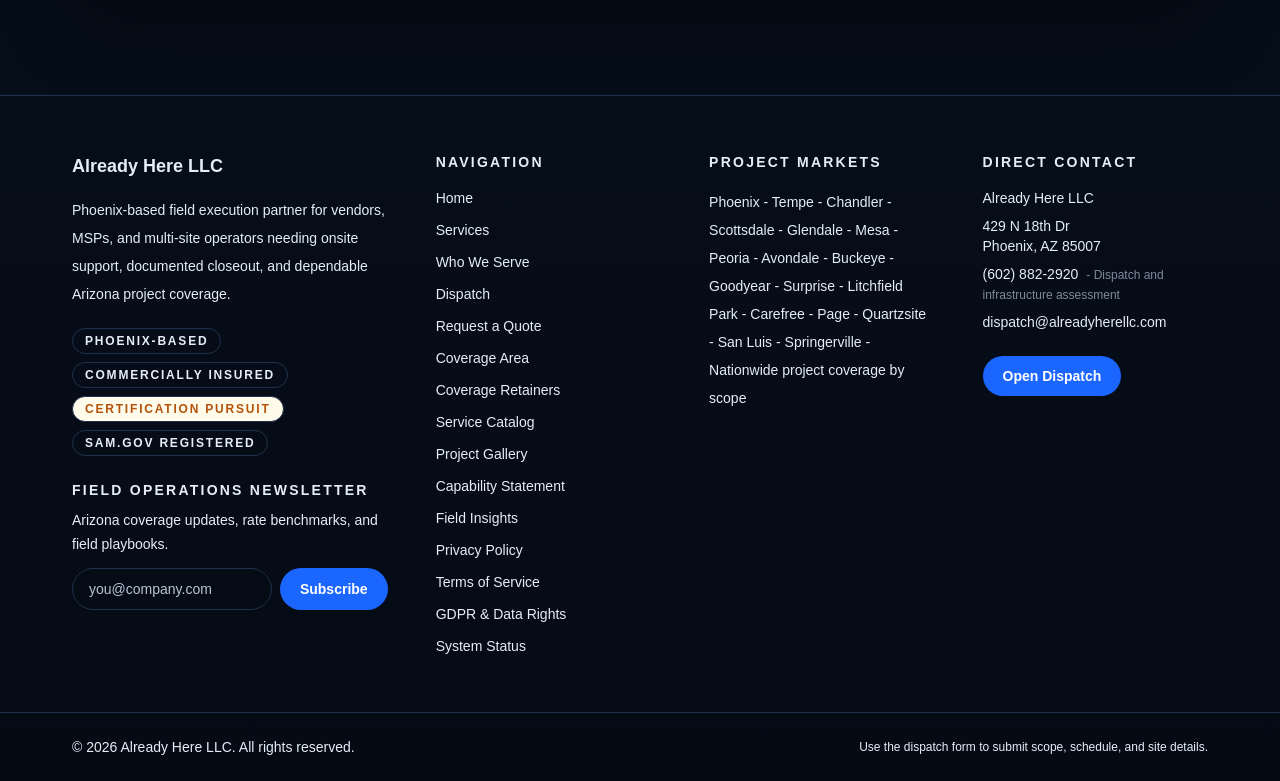
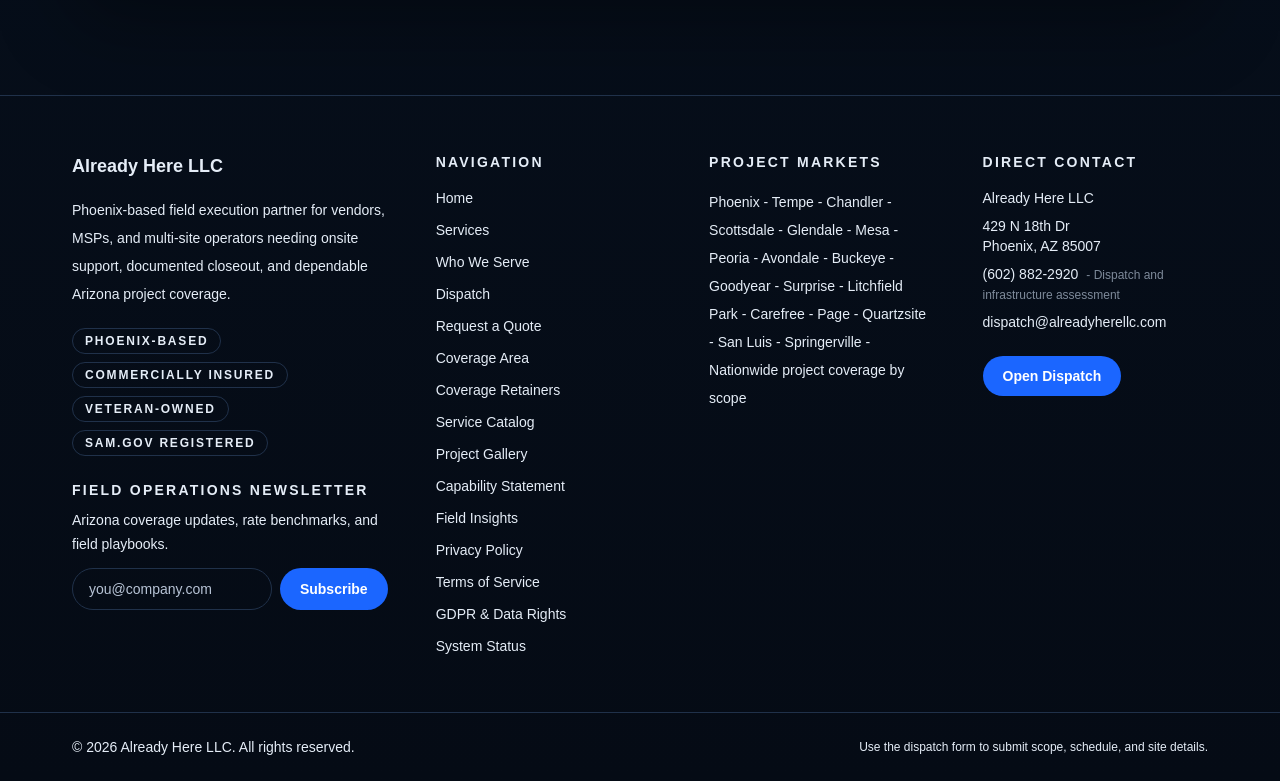
Before and after one commit to quantam101/already-here-llc, a Next.js app: page /rfq in a window 1280 px wide. Shown: the part 2176-2957 px from the top of the page. Built offline with nearby package versions, Linux system fonts and the light colour scheme; no server answers.

Commit message:
Align public status wording with verified ownership (#209)
Replace legacy certification-pursuit wording with verified veteran-owned status while keeping formal certification status separate.

```diff
--- a/app/page.tsx
+++ b/app/page.tsx
@@ -204,7 +204,7 @@ export default function HomePage() {
           <div className="mb-10">
             <span className="eyebrow">Representative work</span>
             <h2 className="section-title mt-5">Field execution across environments that matter</h2>
-            <p className="section-copy">Clients include national retail technology vendors, enterprise infrastructure teams, healthcare-adjacent operators, and MSPs across the Phoenix metro and Western US. Client names available for qualified buyers upon request.</p>
+            <p className="section-copy">Representative names are shown where the relationship is supported by verified records, with direct, service-channel, and marketplace-routed status kept distinct.</p>
 
             <div className="mt-8 grid gap-4 sm:grid-cols-2 lg:grid-cols-3">
               {representativeWork.map(({ tag, client, scope }) => (
@@ -283,7 +283,7 @@ export default function HomePage() {
                 { title: 'MSPs and network operators', body: 'Extend field coverage for smart hands, network troubleshooting, router work, site visits, documentation collection, and remediation without carrying local headcount for every project market.' },
                 { title: 'Vendors and prime contractors', body: 'Use Already Here LLC as the onsite execution layer when the scope, parts, and ticket flow are defined and the missing piece is reliable field completion.' },
                 { title: 'Retail and commercial operators', body: 'Support multi-site technology programs, POS work, endpoint refreshes, store modernization, rollout recovery, RFID, asset tracking, IT asset recovery, return logistics, and commercial infrastructure tasks.' },
-                { title: 'Procurement teams', body: 'SAM.gov registered and commercially insured, with certification pursuit handled separately from public buyer claims.' }
+                { title: 'Procurement teams', body: 'SAM.gov registered, commercially insured, and veteran-owned; formal certification status is supplied separately when applicable.' }
               ].map(({ title, body }) => (
                 <div key={title} className="card p-6">
                   <h3 className="text-xl font-semibold text-navy">{title}</h3>
@@ -343,7 +343,7 @@ export default function HomePage() {
               <span className="inline-flex rounded-full border border-white/15 bg-white/10 px-3 py-1 text-xs font-semibold uppercase tracking-[0.18em] text-white/80">Ready to engage</span>
               <h2 className="mt-5 text-3xl font-semibold tracking-tight sm:text-4xl">Need onsite infrastructure execution for a project site?</h2>
               <p className="mt-4 max-w-3xl text-base leading-7 text-white/80">Send the scope, target city, schedule window, and any files that matter. Already Here LLC will assess coverage fit and execute the site work cleanly when the dispatch is confirmed.</p>
-              <p className="mt-3 text-sm text-white/60">SAM.gov registered · Actively pursuing SDVOSB certification</p>
+              <p className="mt-3 text-sm text-white/60">SAM.gov registered · Veteran-owned · Formal certification status supplied separately when applicable</p>
             </div>
             <div className="flex flex-col gap-3 sm:flex-row lg:flex-col">
               <Link href="/rfq" className="link-ring inline-flex items-center justify-center rounded-full bg-white px-6 py-3 text-sm font-semibold text-navy transition hover:bg-slate-100">Request Project Quote</Link>
--- a/components/Footer.tsx
+++ b/components/Footer.tsx
@@ -17,9 +17,7 @@ export function Footer() {
           <div className="mt-5 flex flex-wrap gap-2 text-xs font-semibold uppercase tracking-[0.15em] text-slate-500">
             <span className="rounded-full border border-borderBrand px-3 py-1">Phoenix-based</span>
             <span className="rounded-full border border-borderBrand px-3 py-1">Commercially Insured</span>
-            <span className="rounded-full border border-amber-300/60 bg-amber-50 px-3 py-1 text-amber-700">
-              Certification Pursuit
-            </span>
+            <span className="rounded-full border border-borderBrand px-3 py-1">Veteran-Owned</span>
             <span className="rounded-full border border-borderBrand px-3 py-1">SAM.gov Registered</span>
           </div>
           <div className="mt-6">
```
